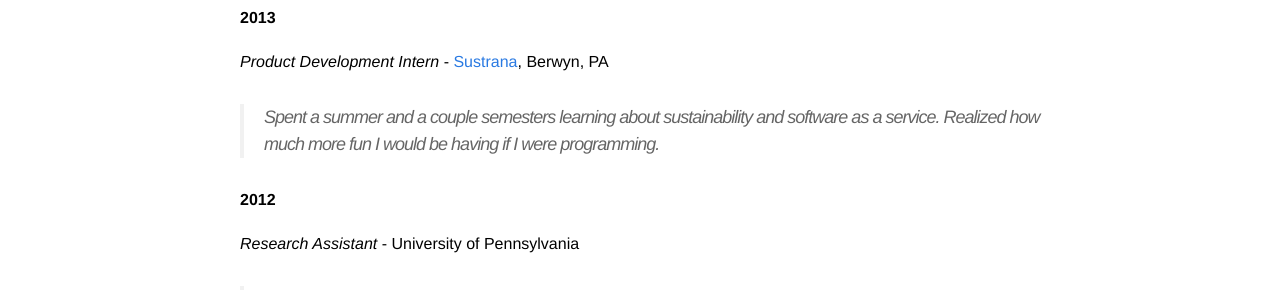
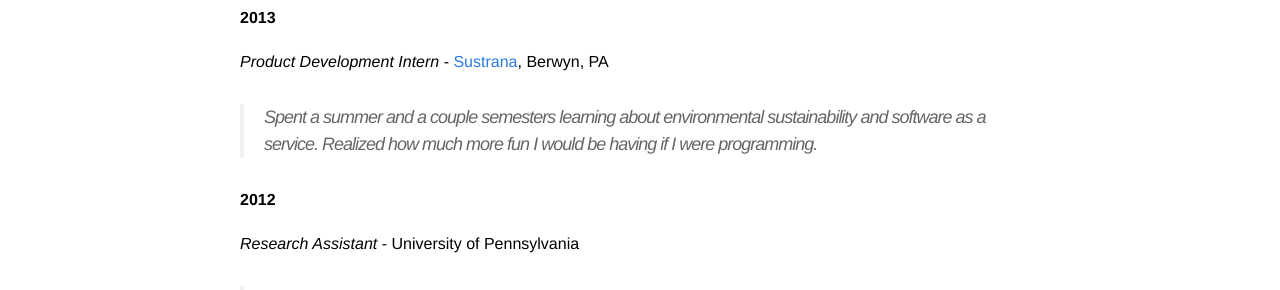
Before and after one commit to dericko/dericko.github.io, a Jekyll site: the page built from zabout.md, in a window 1280 px wide. Shown: the part 1409-1699 px from the top of the page. Built offline with Jekyll 4.4.1, drawn with Linux system fonts in a browser that asks for light colours.

Commit message:
Update zabout.md

```diff
--- a/zabout.md
+++ b/zabout.md
@@ -53,7 +53,7 @@ __2013__
 
 _Product Development Intern_ - [Sustrana](http://www.sustrana.com/about/), Berwyn, PA
 
-> Spent a summer and a couple semesters learning about sustainability and software as a service. Realized how much more fun I would be having if I were programming.
+> Spent a summer and a couple semesters learning about environmental sustainability and software as a service. Realized how much more fun I would be having if I were programming.
 
 __2012__
 
```
